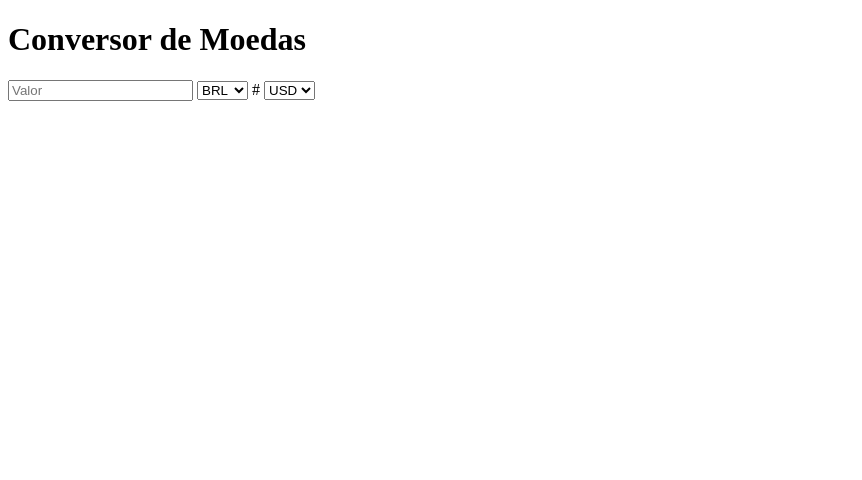
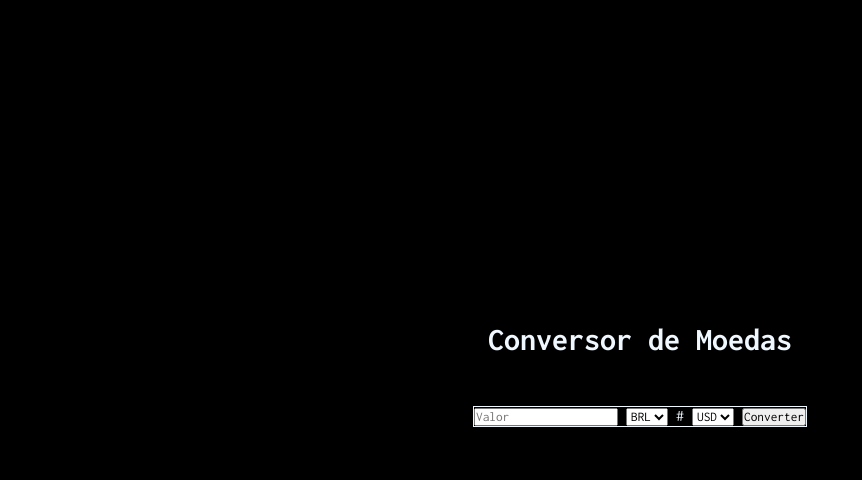
Before and after one commit to MathNunesx/conversor-moedas, a plain HTML site: page index.html in a window 1280 px wide. Shown: the whole page, without its empty margins (0-862 px from the left). Drawn offline with Linux system fonts and the light colour scheme.

Commit message:
iniciando css

```diff
--- a/index.html
+++ b/index.html
@@ -11,6 +11,8 @@
     <h1 id="title"> Conversor de Moedas</h1>
 
     <div class="container">
+
+        <div class="box">
 
          <input type="number" id="amount" placeholder="Valor">
 
@@ -27,6 +29,9 @@
         <option value="BRL">BRL</option>
         <option value="EUR">EUR</option>
     </select>
+
+    <button id="btn"> Converter </button>
+        </div>
     </div>
 
 </body>
--- a/style.css
+++ b/style.css
@@ -0,0 +1,28 @@
+@import url('https://fonts.googleapis.com/css2?family=Inconsolata:wght@200..900&display=swap');
+
+*{
+    font-family: "Inconsolata", monospace;
+    margin: 0;
+    padding: 0;
+    box-sizing: border-box;
+}
+
+body {
+    display: flex;
+    flex-direction: column;
+    align-items: center;
+    justify-content: center;
+    width: 100%;
+    height: 100vh;
+    color: aliceblue;
+    background-color: black;
+}
+
+.container{
+    padding: 50px;
+
+}
+
+.box{
+    border: 1px solid;
+}
```
